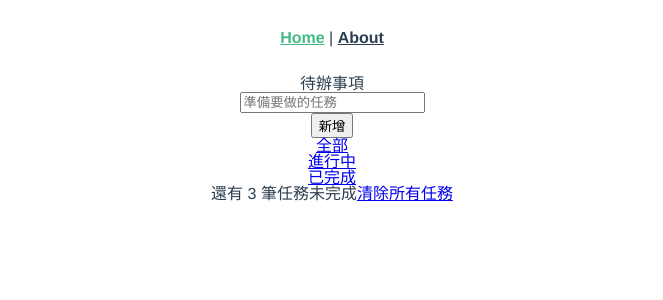
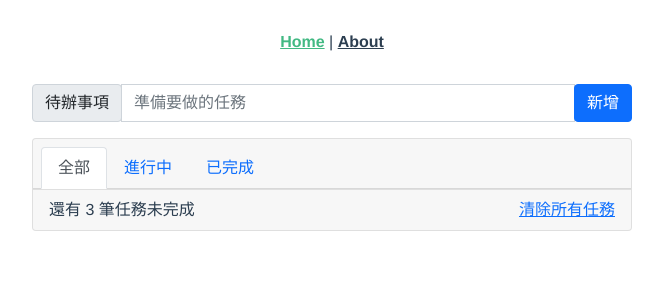
Before and after one commit to RoyceYeh/RoyceYeh, a Vue app: page / in a window 1280 px wide. Shown: the top 300 px of the page, without its empty margins (308-971 px from the left). Built offline with nearby package versions, Linux system fonts and the light colour scheme.

Commit message:
add bootstrap

```diff
--- a/src/components/TodoList.vue
+++ b/src/components/TodoList.vue
@@ -165,37 +165,41 @@
 				//沒有雙擊任何一個todo的狀況下，editTodo本來就是空的，雙擊後才會出現input，所以在input編輯完後，要跳回原本checkbox的樣子，要回到editTodo是空的狀態。
 			},
 		},
-		computed: {
-			//過濾後的todos
-			filterTodos() {
-				if (this.visibility == "all") {
-					return this.todos;
-				} else if (this.visibility == "active") {
-					//接收未完成的內容
-					let activeTodos = [];
-					this.todos.forEach(function (item) {
-						if (item.completed == false) {
-							activeTodos.push(item);
-						}
-					});
-					return activeTodos;
-				} else if (this.visibility == "completed") {
-					//接收未完成的內容
-					let activeTodos = [];
-					this.todos.forEach(function (item) {
-						if (item.completed == true) {
-							activeTodos.push(item);
-						}
-					});
-					return activeTodos;
-				}
-			},
-		},
+		// computed: {
+		//   //過濾後的todos
+		//   filterTodos() {
+		//     if (this.visibility == "all") {
+		//       return this.todos;
+		//     } else if (this.visibility == "active") {
+		//       //接收未完成的內容
+		//       let activeTodos = [];
+		//       this.todos.forEach(function (item) {
+		//         if (item.completed == false) {
+		//           activeTodos.push(item);
+		//         }
+		//       });
+		//       return activeTodos;
+		//     } else if (this.visibility == "completed") {
+		//       //接收未完成的內容
+		//       let activeTodos = [];
+		//       this.todos.forEach(function (item) {
+		//         if (item.completed == true) {
+		//           activeTodos.push(item);
+		//         }
+		//       });
+		//       return activeTodos;
+		//     }
+		//   },
+		// },
 	};
 </script>
 
 <!-- Add "scoped" attribute to limit CSS to this component only -->
 <style scoped>
+	.todo {
+		max-width: 600px;
+		margin: 0 auto;
+	}
 	.completed {
 		text-decoration: line-through;
 	}
--- a/src/css/reset.css
+++ b/src/css/reset.css
@@ -127,3 +127,6 @@ table {
 	border-collapse: collapse;
 	border-spacing: 0;
 }
+a {
+	text-decoration: none;
+}
--- a/src/main.js
+++ b/src/main.js
@@ -1,6 +1,7 @@
 import { createApp } from "vue";
 import App from "./App.vue";
 import router from "./router";
+import "bootstrap/dist/css/bootstrap.min.css";
 import "bootstrap";
 
 //  import ApolloClient from "apollo-client";
```
Also changed, not shown: src/App.vue (indentation only).
